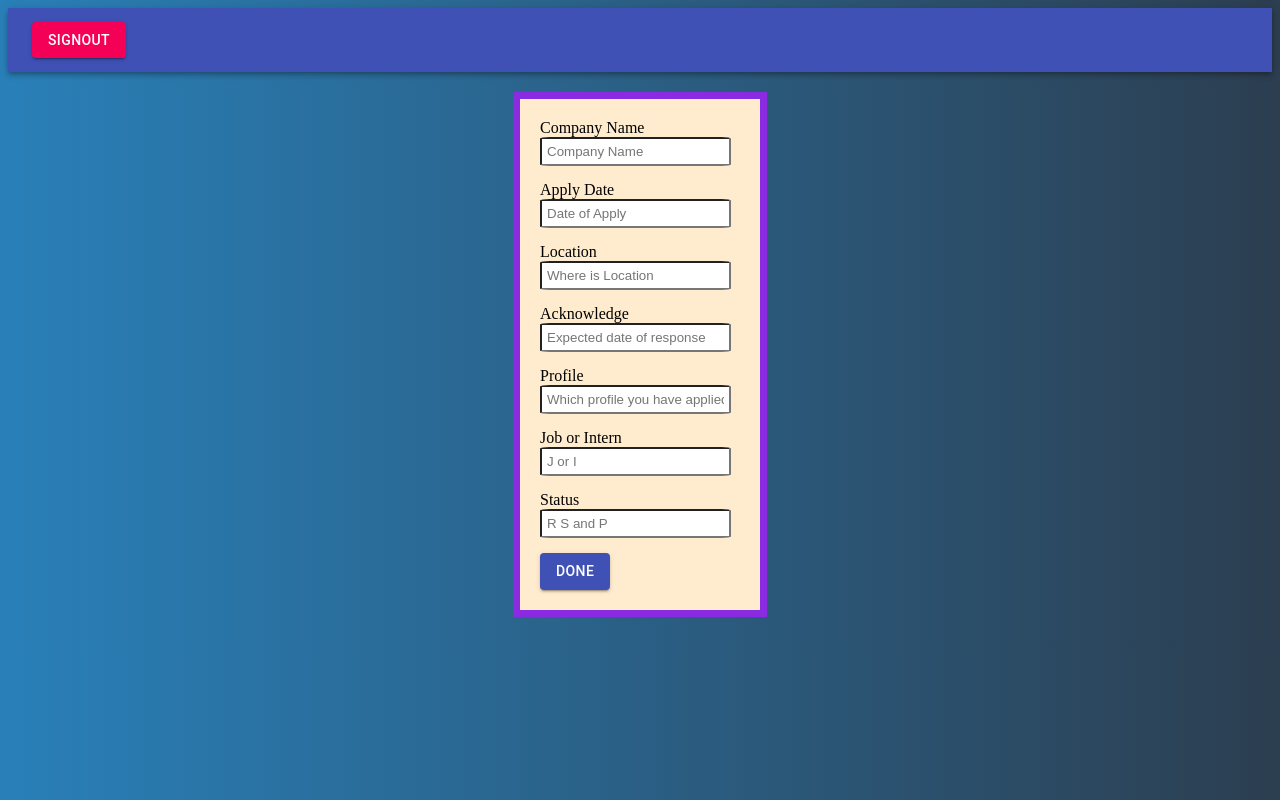
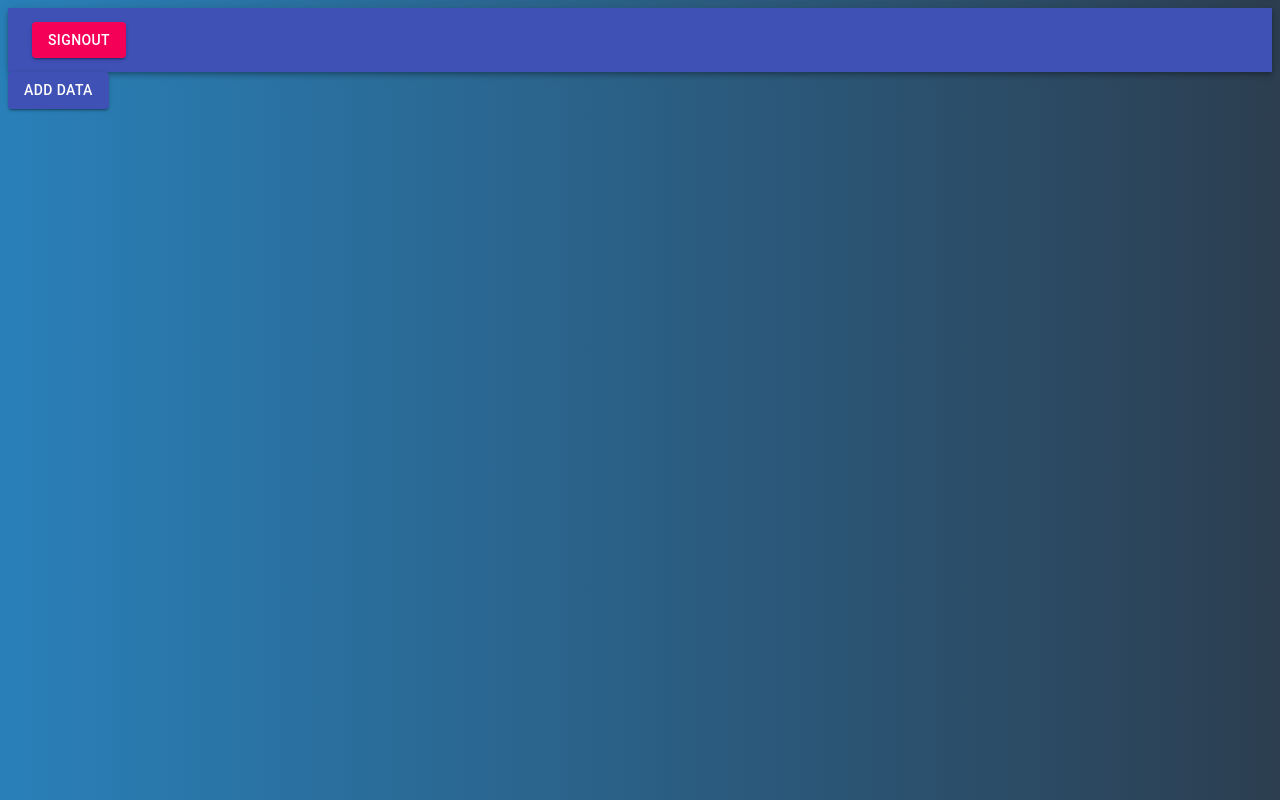
Before and after one commit to pradhyumvyas/JobApplicationTracker, a React (Create React App) app in the folder FrontEnd/job-app-tracker/: page /dashboard in a window 1280 px wide. Built offline with nearby package versions, Linux system fonts and the light colour scheme; sample sign-in values are in the browser's storage.

Commit message:
working on data modal

```diff
--- a/FrontEnd/job-app-tracker/src/user/Dashboard.js
+++ b/FrontEnd/job-app-tracker/src/user/Dashboard.js
@@ -1,5 +1,5 @@
 import React, {useState} from 'react'
-import {AppBar, Toolbar, Typography, Button, IconButton} from '@material-ui/core'
+import {AppBar, Toolbar, Typography, Button, IconButton, Modal} from '@material-ui/core'
 // import MenuIcon from '@material-ui/icons/Menu';
 import {signout, isAuthenticated} from '../auth/helper/index'
 import { useHistory } from 'react-router-dom'
@@ -55,6 +55,7 @@ function Dashboard() {
 
     const applyForm = () =>{
         return(
+            <Modal>
             <div className="applyForm">
                 <div className="dataForm">
                 <form action="">
@@ -97,12 +98,13 @@ function Dashboard() {
                         </form>
                 </div>
             </div>
+            </Modal>
         )
     }
     return (
         <div>
             {myNavbar()}
-            {applyForm()}
+            <Button variant="contained" color="Primary" onClick={applyForm}>Add Data</Button>
         </div>
     )
 }
```
Also changed, not shown: 1 other file (tests, documents, lock files or other folders).
